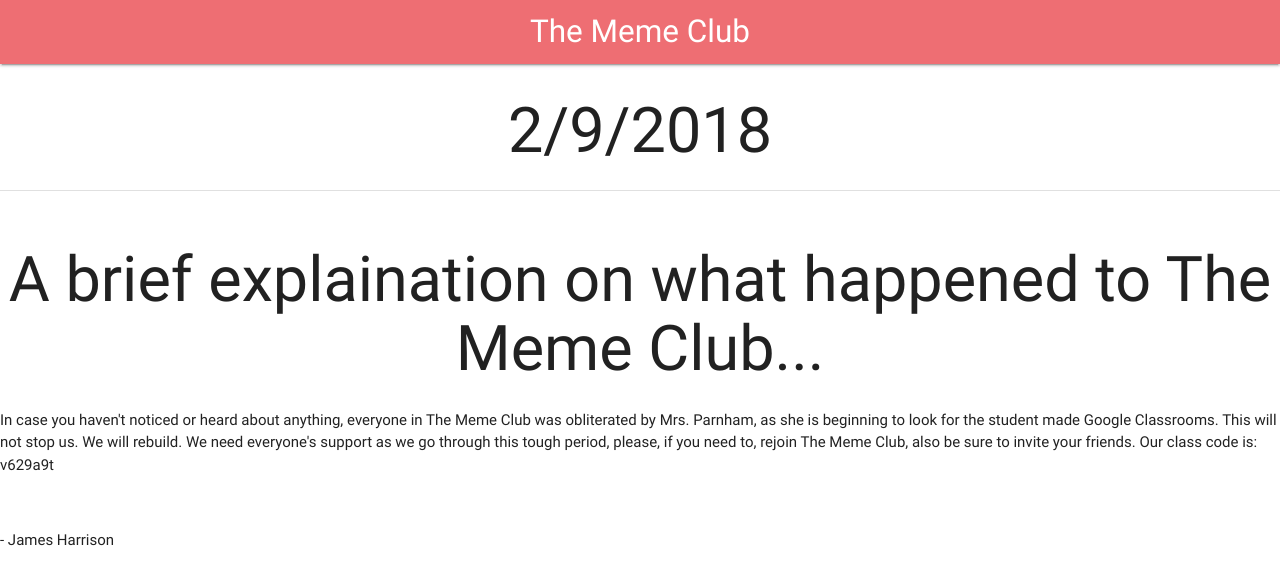
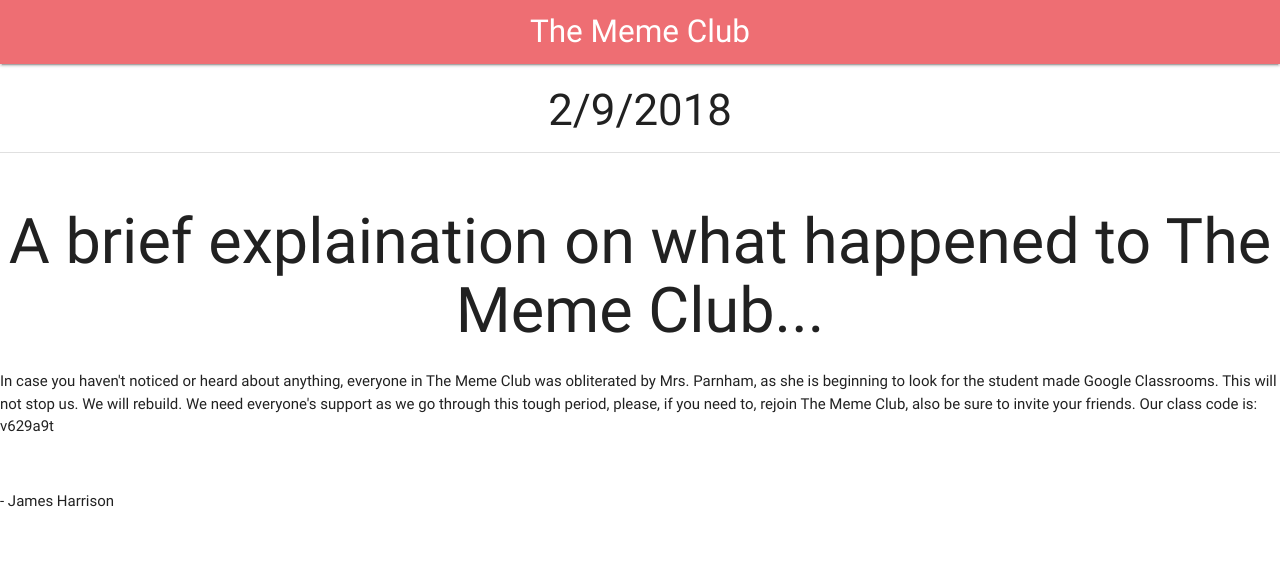
Before and after one commit to The-Meme-Club/gc.1AwesomeMeme.github.io, a plain HTML site: page 2-9/index.html in a window 1280 px wide. Drawn offline with nearby package versions, Linux system fonts and the light colour scheme.

Commit message:
Update index.html

```diff
--- a/2-9/index.html
+++ b/2-9/index.html
@@ -1,8 +1,3 @@
-<!DOCTYPE html>
-    <head>
-        <title>Information</title>
-    </head>
-    <body>
         <!DOCTYPE html>
         <head>
             <title>2/9/2018</title>
@@ -22,7 +17,7 @@
              </header>
              <main>
                  <center>
-                 <h1>2/9/2018</h1>
+                 <h3>2/9/2018</h3>
                  </center>
                  <div class="divider"></div>
                  <br>
@@ -38,7 +33,5 @@
                 </main>
              <footer>
              </footer>
-        </body>
-    </html>
     </body>
 </html>
```
